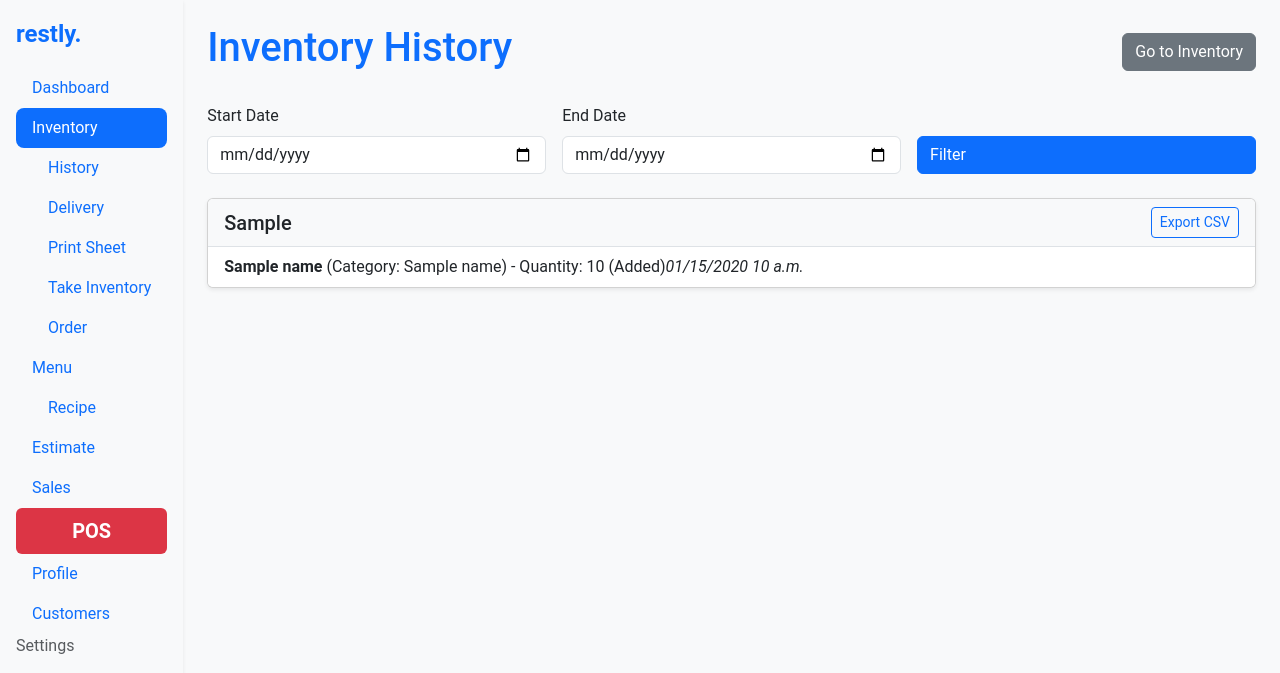
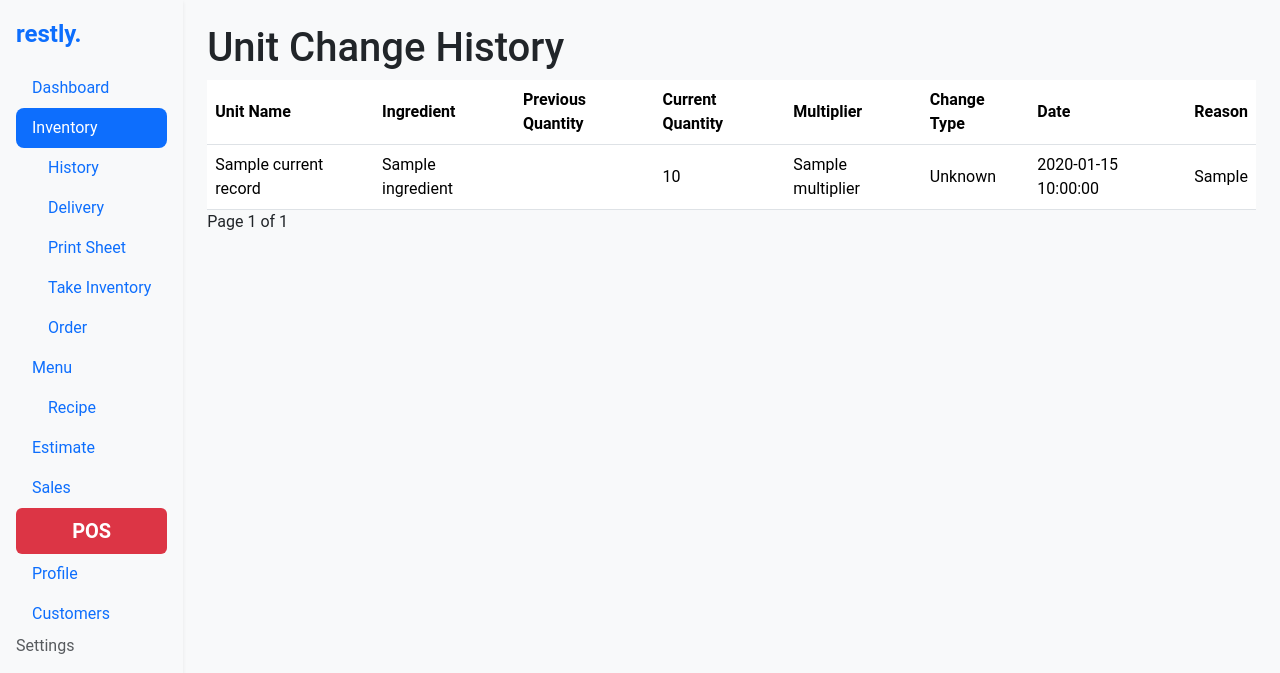
Before and after one commit to MaxIyad/restly, a Django app: template inventory/templates/inventory/inventory_history.html in a window 1280 px wide. Shown: the top 673 px of the page. Run offline with Django 5.2, Linux system fonts and the light colour scheme; the template is opened without the code that fills it: most values are stand-ins (such as "Sample title", 1, 10 or a date in 2020); parts of the project's set-up code (start-up, migrations or seed data) failed here and were passed over.

Commit message:
unit history not bad

```diff
--- a/inventory/models.py
+++ b/inventory/models.py
@@ -192,6 +192,7 @@ class Unit(models.Model):
     name = models.CharField(max_length=255)  # e.g., Bag, Bucket, Bowl, Patty, ur mum
     multiplier = models.FloatField()  # Conversion multiplier to base unit (e.g., 25kg, 10L)
     quantity = models.FloatField(default=0)
+    history = HistoricalRecords()
 
     def converted_quantity(self):
         if not self.ingredient:
--- a/inventory/templates/inventory/inventory_history.html
+++ b/inventory/templates/inventory/inventory_history.html
@@ -1,68 +1,68 @@
-{% extends 'base.html' %}
-
-{% block title %}Inventory History{% endblock %}
+{% extends "base.html" %}
 
 {% block content %}
-<div class="d-flex justify-content-between align-items-center mb-4">
-    <h1 class="text-primary">Inventory History</h1>
-    <a href="{% url 'inventory' %}" class="btn btn-secondary">
-        <i class="bi bi-arrow-left-circle"></i> Go to Inventory
-    </a>
+<h1>Unit Change History</h1>
+
+<table class="table">
+    <thead>
+        <tr>
+            <th>Unit Name</th>
+            <th>Ingredient</th>
+            <th>Previous Quantity</th>
+            <th>Current Quantity</th>
+            <th>Multiplier</th>
+            <th>Change Type</th>
+            <th>Date</th>
+            <th>Reason</th>
+        </tr>
+    </thead>
+    <tbody>
+        {% for record in records %}
+            <tr>
+                <td>{{ record.current_record.name }}</td>
+                <td>{{ record.current_record.ingredient.name }}</td>
+                <td>
+                    {% if record.previous_quantity is not None %}
+                        {{ record.previous_quantity }}
+                    {% else %}
+                        N/A
+                    {% endif %}
+                </td>
+                <td>{{ record.current_record.quantity }}</td>
+                <td>{{ record.current_record.multiplier }}</td>
+                <td>
+                    {% if record.current_record.history_type == '+' %}
+                        Created
+                    {% elif record.current_record.history_type == '~' %}
+                        Updated
+                    {% elif record.current_record.history_type == '-' %}
+                        Deleted
+                    {% else %}
+                        Unknown
+                    {% endif %}
+                </td>
+                <td>{{ record.current_record.history_date|date:"Y-m-d H:i:s" }}</td>
+                <td>{{ record.current_record.history_change_reason }}</td>
+            </tr>
+        {% endfor %}
+    </tbody>
+</table>
+
+<div class="pagination">
+    <span class="step-links">
+        {% if records.has_previous %}
+            <a href="?page=1">&laquo; first</a>
+            <a href="?page={{ records.previous_page_number }}">previous</a>
+        {% endif %}
+
+        <span class="current">
+            Page {{ records.number }} of {{ records.paginator.num_pages }}
+        </span>
+
+        {% if records.has_next %}
+            <a href="?page={{ records.next_page_number }}">next</a>
+            <a href="?page={{ records.paginator.num_pages }}">last &raquo;</a>
+        {% endif %}
+    </span>
 </div>
-
-<!-- Date Filter Form -->
-<form method="get" class="mb-4">
-    <div class="row g-3">
-        <div class="col-md-4">
-            <label for="start_date" class="form-label">Start Date</label>
-            <input type="date" id="start_date" name="start_date" class="form-control" value="{{ start_date }}" min="1997-01-01" max="2222-12-31">
-        </div>
-        <div class="col-md-4">
-            <label for="end_date" class="form-label">End Date</label>
-            <input type="date" id="end_date" name="end_date" class="form-control" value="{{ end_date }}" min="1997-01-01" max="2222-12-31">
-        </div>
-        <div class="col-md-4 align-self-end">
-            <button type="submit" class="btn btn-primary w-100">Filter</button>
-        </div>
-    </div>
-</form>
-
-<!-- Display Grouped Changes -->
-{% if not start_date and not end_date %}
-    <p class="text-muted">Please select a date range to view inventory history.</p>
-{% elif grouped_changes %}
-    {% for change_reason, records in grouped_changes.items %}
-    <div class="card mb-4 shadow-sm">
-        <div class="card-header d-flex justify-content-between align-items-center">
-            <h5 class="mb-0">{{ change_reason|default:"Unknown Change" }}</h5>
-            <a href="{% url 'export_history' 'csv' %}?start_date={{ start_date }}&end_date={{ end_date }}&change_type={{ change_reason }}"
-               class="btn btn-sm btn-outline-primary">
-                <i class="bi bi-download"></i> Export CSV
-            </a>
-        </div>
-        <ul class="list-group list-group-flush">
-            {% for record in records %}
-            <li class="list-group-item">
-                <div class="d-flex justify-content-between">
-                    <span>
-                        <strong>{{ record.name.title }}</strong>
-                        (Category: {{ record.category.name.title }}) -
-                        Quantity: {{ record.quantity }}
-                        (<span class="text-capitalize">{{ record.history_type|yesno:"Added,Changed,Deleted" }}</span>)
-                        {% if change_reason == "Waste" and record.waste_reason %}
-                            <br><small class="text-muted">Reason: {{ record.waste_reason }}</small>
-                        {% endif %}
-                    </span>
-                    <em>{{ record.history_date|date:"SHORT_DATETIME_FORMAT" }}</em>
-                </div>
-            </li>
-            {% endfor %}
-        </ul>
-    </div>
-    {% endfor %}
-{% else %}
-    {% if start_date or end_date %}
-        <p class="text-danger">No records found for the selected date range.</p>
-    {% endif %}
-{% endif %}
 {% endblock %}
```
Also changed, not shown: inventory/views.py (+38 -32 lines), db.sqlite3, inventory/migrations/0034_historicalunit.py (added).
